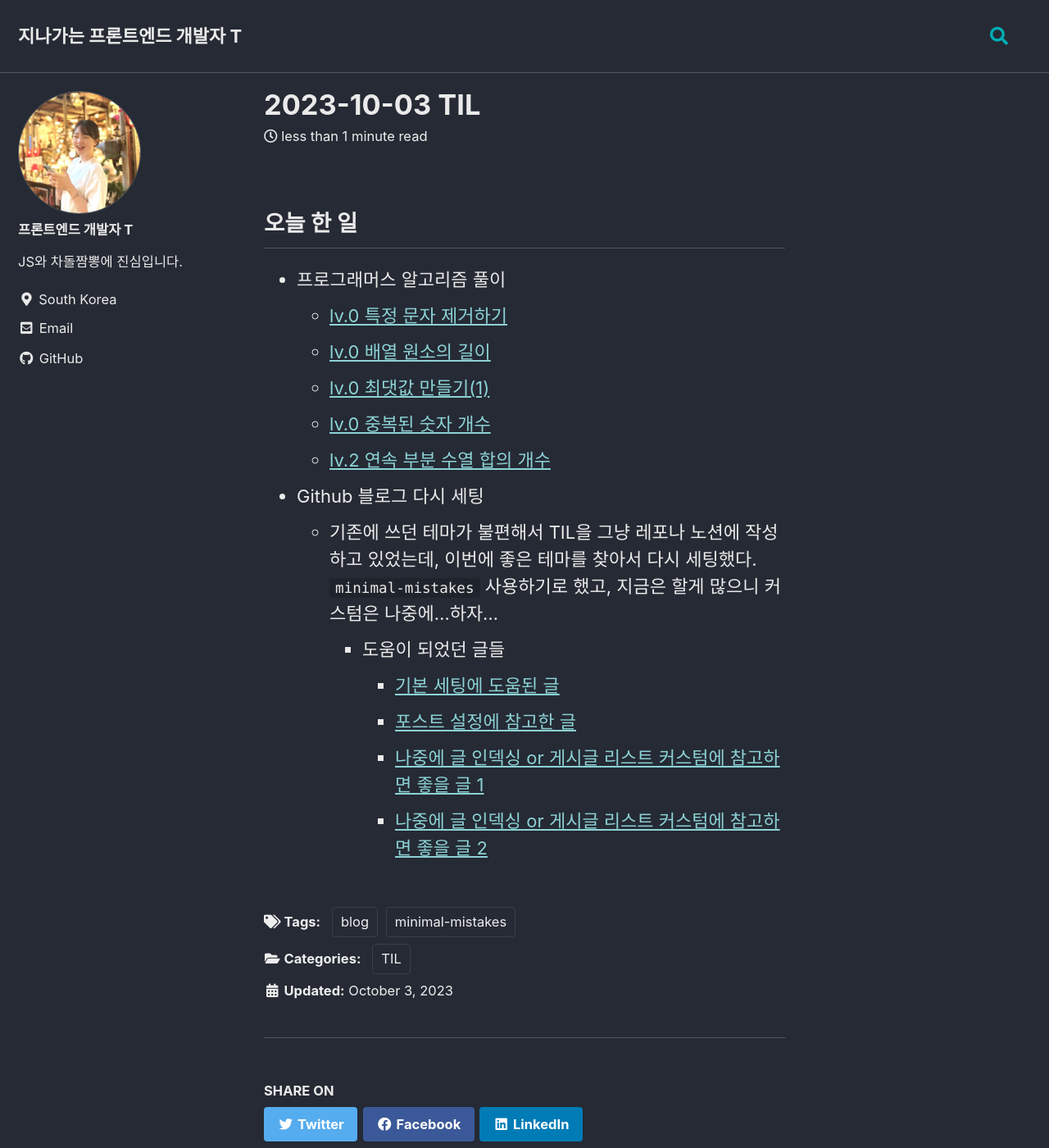
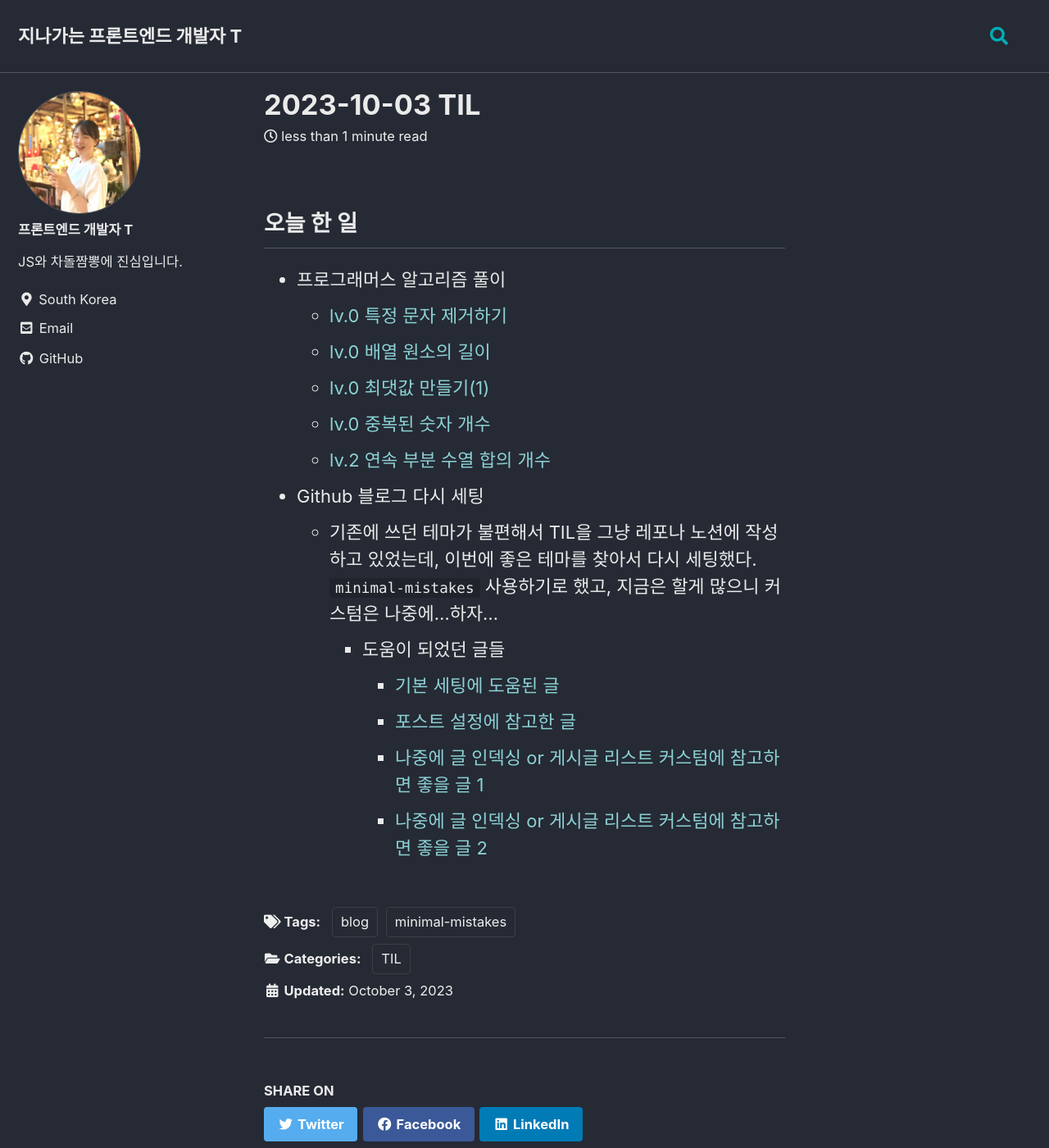
Before and after one commit to makepin2r/makepin2r.github.io, a Jekyll site: the page built from _posts/2023-10-03-TIL.md, in a window 1280 px wide and 1400 px high. Shown: the whole window at 82% size. Built offline with Jekyll 4.4.1, drawn with Linux system fonts in a browser that asks for light colours; cached includes are drawn as plain includes.

Commit message:
style: 링크 밑줄 제거

```diff
--- a/_sass/minimal-mistakes/_reset.scss
+++ b/_sass/minimal-mistakes/_reset.scss
@@ -2,7 +2,9 @@
    STYLE RESETS
    ========================================================================== */
 
-* { box-sizing: border-box; }
+* {
+    box-sizing: border-box;
+}
 
 html {
     /* apply a natural box layout model to all elements */
@@ -28,7 +30,9 @@ html {
 
 /* Remove margin */
 
-body { margin: 0; }
+body {
+    margin: 0;
+}
 
 /* Selected elements */
 
@@ -76,6 +80,7 @@ audio:not([controls]) {
 
 a {
     color: $link-color;
+    text-decoration: none;
 }
 
 /* Apply focus state */
@@ -147,7 +152,8 @@ input {
 }
 
 button::-moz-focus-inner,
-input::-moz-focus-inner { /* inner padding and border oddities in FF3/4*/
+input::-moz-focus-inner {
+    /* inner padding and border oddities in FF3/4*/
     padding: 0;
     border: 0;
 }
@@ -171,7 +177,8 @@ input[type="checkbox"] {
     cursor: pointer; /* improves usability and consistency of cursor style between image-type `input` and others*/
 }
 
-input[type="search"] { /* Appearance in Safari/Chrome*/
+input[type="search"] {
+    /* Appearance in Safari/Chrome*/
     box-sizing: border-box;
     -webkit-appearance: textfield;
 }
```
Lines whose indentation alone changed are shown as unchanged.
